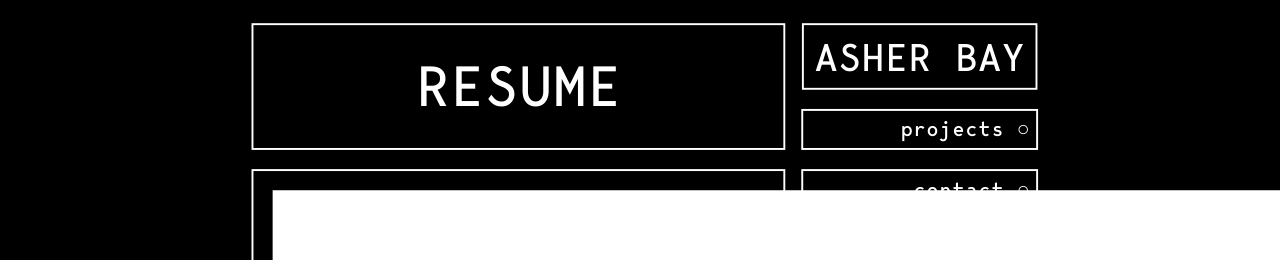
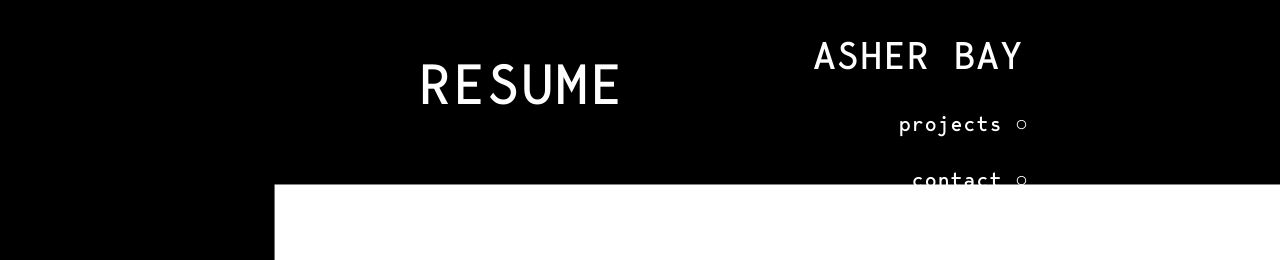
Before and after one commit to asherbay/portfolio_2022, a React (Create React App) app: page /resume in a window 1280 px wide. Shown: the top 260 px of the page. Built offline with nearby package versions, Linux system fonts and the light colour scheme.

Commit message:
progress. need to use classes instead of just functions though

```diff
--- a/src/App.js
+++ b/src/App.js
@@ -27,6 +27,7 @@ function App() {
 
 
   useEffect(()=>{
+    console.log("App component mounted")
     if(ref.current){
       setElementWidth(ref.current.offsetWidth)
     }
--- a/src/Styles.js
+++ b/src/Styles.js
@@ -12,5 +12,6 @@ export const styles = {
     bgColor: "#000000",
     minContentWidth: (isMobile ? 0 : 319),
     contentScale: (isMobile ? 5 : 64),
-    navWidth: (isMobile ? 116 : 350)
+    navWidth: (isMobile ? 116 : 350),
+    borderWidth: 0.,
 }
--- a/src/components/Background.js
+++ b/src/components/Background.js
@@ -1,23 +1,23 @@
 import { ReactP5Wrapper } from "react-p5-wrapper";
 import {Vector} from 'p5'
+import {useEffect} from 'react'
 const Background = () => {
+
+    useEffect(()=>{
+        console.log("Bg component mounted")
+    }, [])
+
     const frameRate = 15
+    let canvas = null
+
+
     const sketch = (p5) =>{
 
-        p5.setup = () => {
-            console.log("p5 setup")
-            p5.frameRate(frameRate)
-            let canvas = p5.createCanvas(p5.windowWidth, p5.windowHeight)
-            // canvas.parent(props.container)
-            canvas.position(0, 0)
-            canvas.style('z-index', '0')
-            return canvas
-        }
-        p5.draw = () => {
-            p5.noStroke()
-            p5.background(p5.color(0, 0, 0, 255))
-            // console.log("b " + b.length)
-            p5.echo(b, b2, [p5.windowWidth/2, p5.windowHeight/2], 500, 60, p5.color(10, 3, 255, 20), p5.color(100, 3, 25, 0), 0.5, 20)
+        class Blob {
+            constructor(position, id) {
+
+            }
+
         }
 
         p5.newBlob = (smoothness, wobbliness) =>{
@@ -34,6 +34,30 @@ const Background = () => {
             }
             return blob
         }
+        let b = p5.newBlob(24, Math.floor(Math.random() * 3)+1)
+        let b2 = p5.newBlob(24, Math.floor(Math.random() * 3)+1)
+
+        p5.setup = () => {
+            console.log("p5 setup")
+            p5.frameRate(frameRate)
+            if(!canvas){
+                canvas = p5.createCanvas(p5.windowWidth, p5.windowHeight)
+            // canvas.parent(props.container)
+            canvas.position(0, 0)
+            canvas.style('z-index', '0')
+            canvas.style('position', 'fixed')
+            return canvas
+            }
+
+        }
+        p5.draw = () => {
+            p5.noStroke()
+            p5.background(p5.color(0, 0, 0, 255))
+            // console.log("b " + b.length)
+            p5.echo(b, b2, [p5.windowWidth/2, p5.windowHeight/2], 700, 200, p5.color(10, 3, 255, 5), p5.color(255, 255, 255, 0), 0.5, 50)
+        }
+
+
 
         p5.drawBlob = (blob, position, color, mag) => {
             p5.fill(color)
@@ -60,8 +84,7 @@ const Background = () => {
             }
         }
 
-        let b = p5.newBlob(24, Math.floor(Math.random() * 3))
-        let b2 = p5.newBlob(24, Math.floor(Math.random() * 3))
+
     }
     return (
         <ReactP5Wrapper sketch={sketch}/>
--- a/src/components/Body.js
+++ b/src/components/Body.js
@@ -14,7 +14,7 @@ export default Body
 // instead of making width directly proportional to window size, make just a couple fixed width options, conditional on window size
 const Sect = styled.section`
     background: ${styles.bgColor};
-    border: 3px solid white;
+    border: ${styles.borderWidth}px solid white;
     width: ${styles.sectionWidth}vw;
     font-size: ${styles.fontSizes.body}pt;
     padding: 30px;
--- a/src/components/Header.js
+++ b/src/components/Header.js
@@ -36,7 +36,8 @@ export default Body
 const Banner = styled.section`
 
     color: white;
-    border: 3px solid white;
+    background-color: ${styles.bgColor};
+    border: ${styles.borderWidth}px solid white;
     width: ${styles.sectionWidth}vw;
     text-align: center;
 
--- a/src/components/Nav.js
+++ b/src/components/Nav.js
@@ -63,7 +63,7 @@ const NavLink = styled(Link)`
     color: white;
     background-color: ${styles.bgColor};
     text-align: right;
-    border: 3px solid white;
+    border: ${styles.borderWidth}px solid white;
     padding: 4px;
     padding-right: 10px;
 
@@ -76,7 +76,7 @@ const NavLink = styled(Link)`
 const NamePlate = styled(NavLink)`
         text-decoration: none;
         color: white;
-        border-width: 3px;
+        border-width: ${styles.borderWidth}px;
         border-color: white;
         border-style: solid;
         background: ${styles.bgColor};
--- a/src/index.css
+++ b/src/index.css
@@ -6,7 +6,7 @@ body {
   line-height: 1.5;
   -webkit-font-smoothing: antialiased;
   -moz-osx-font-smoothing: grayscale;
-
+  background-color: "black";
 }
 
 @font-face {
@@ -23,5 +23,6 @@ html {
 }
 ::-webkit-scrollbar {
     width: 0px;
+    height: 0px;
     background: transparent; /* make scrollbar transparent */
 }
--- a/src/index.js
+++ b/src/index.js
@@ -6,8 +6,8 @@ import reportWebVitals from './reportWebVitals';
 import {BrowserRouter} from 'react-router-dom'
 import Background from './components/Background'
 ReactDOM.render(
-  <BrowserRouter style={{verticalAlign: "top", display: "inline"}}>
-    <App style={{display: "inline", position: "relative", verticalAlign: "top"}}/>
+  <BrowserRouter>
+    <App/>
   </BrowserRouter>,
   document.getElementById('root')
 );
@@ -16,3 +16,6 @@ ReactDOM.render(
 // to log results (for example: reportWebVitals(console.log))
 // or send to an analytics endpoint. Learn more: https://bit.ly/CRA-vitals
 reportWebVitals();
+
+
+// master control, control 4, dm recruiting people, meetups,
```
